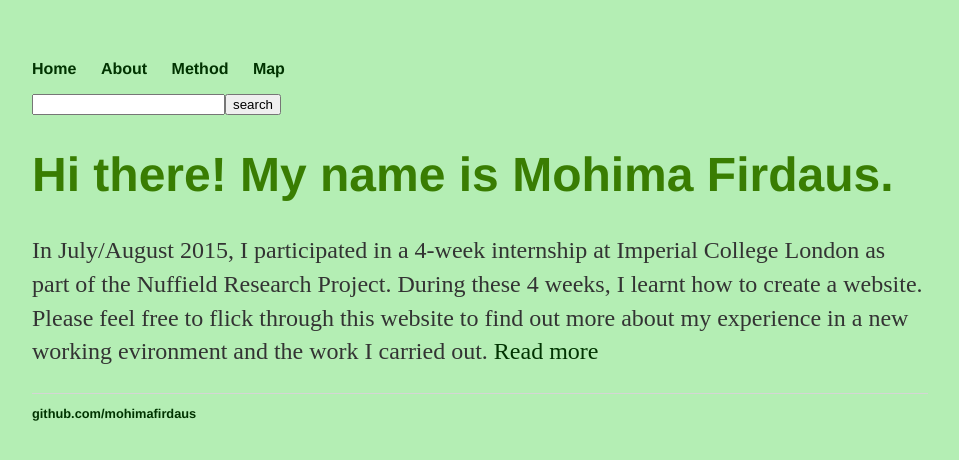
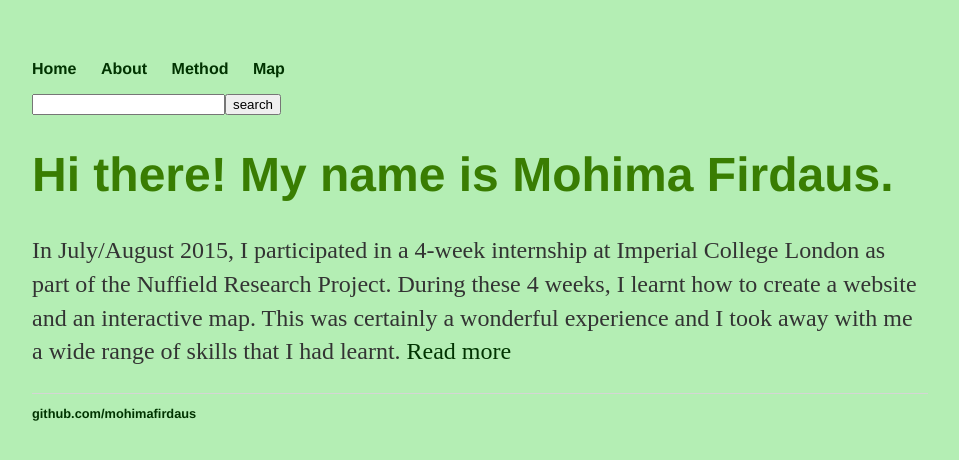
Before and after one commit to mohimafirdaus/mohimafirdaus.github.io, a Jekyll site: the page built from index.html, in a window 1280 px wide. Shown: the top 460 px of the page, without its empty margins (160-1119 px from the left). Built offline with Jekyll 4.4.1, drawn with Linux system fonts in a browser that asks for light colours.

Commit message:
Update index.html

```diff
--- a/index.html
+++ b/index.html
@@ -5,6 +5,6 @@ title: Mohima Firdaus
 
     		<div class="blurb">
         		<h1>Hi there! My name is Mohima Firdaus.</h1>
-				<p>In July/August 2015, I participated in a 4-week internship at Imperial College London as part of the Nuffield Research Project. During these 4 weeks, I learnt how to create a website.  Please feel free to flick through this website to find out more about my experience in a new working evironment and the work I carried out. <a href="/about">Read more </a></p>
+				<p>In July/August 2015, I participated in a 4-week internship at Imperial College London as part of the Nuffield Research Project. During these 4 weeks, I learnt how to create a website and an interactive map. This was certainly a wonderful experience and I took away with me a wide range of skills that I had learnt. <a hretf="/about">Read more </a></p>
 
     		</div><!-- /.blurb -->
```
